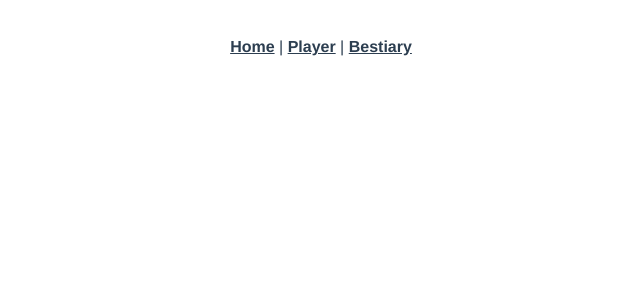
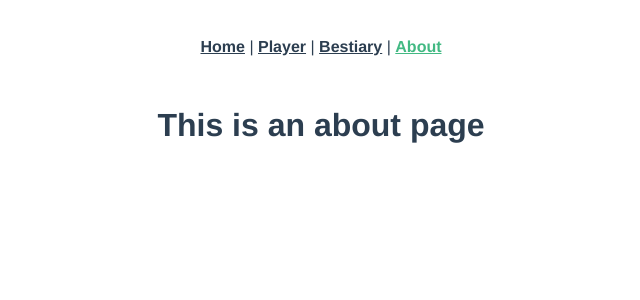
Before and after one commit to rodskin/vue3_testing, a Vue app: page /about in a window 1280 px wide. Shown: the top 300 px of the page, without its empty margins (319-959 px from the left). Built offline with nearby package versions, Linux system fonts and the light colour scheme.

Commit message:
ajout page about

```diff
--- a/src/App.vue
+++ b/src/App.vue
@@ -2,7 +2,8 @@
   <div id="nav">
     <router-link to="/">Home</router-link> |
     <router-link to="/player">Player</router-link> |
-    <router-link to="/bestiary/gobelin">Bestiary</router-link>
+    <router-link to="/bestiary/gobelin">Bestiary</router-link> |
+    <router-link to="/about">About</router-link>
   </div>
   <router-view/>
 </template>
--- a/src/router/index.js
+++ b/src/router/index.js
@@ -1,14 +1,20 @@
 import { createRouter, createWebHistory } from 'vue-router'
-import home from '../views/home.vue'
-import bestiary from '../views/bestiary.vue'
-import player from '../views/player.vue'
-import page from '../views/page.vue'
+import home from '../views/home'
+import about from '../views/about'
+import bestiary from '../views/bestiary'
+import player from '../views/player'
+import page from '../views/page'
 
 const routes = [
     {
         path: '/',
         name: 'Home',
         component: home
+    },
+    {
+        path: '/about',
+        name: 'About',
+        component: about
     },
     {
         path: '/page/:filename',
--- a/src/views/about.vue
+++ b/src/views/about.vue
@@ -3,3 +3,9 @@
     <h1>This is an about page</h1>
   </div>
 </template>
+
+<script>
+export default {
+    name: 'about'
+}
+</script>
--- a/src/views/bestiary.vue
+++ b/src/views/bestiary.vue
@@ -6,7 +6,7 @@
 </template>
 
 <script>
-import arrayAttributes from '@/components/array_attributes.vue'
+import arrayAttributes from '@/components/array_attributes'
 
 export default {
     name: 'monster',
--- a/src/views/home.vue
+++ b/src/views/home.vue
@@ -4,7 +4,7 @@
 
 <script>
 // @ is an alias to /src
-import pageCover from '@/pages/cover.vue'
+import pageCover from '@/pages/cover'
 
 export default {
     name: 'home',
--- a/src/views/player.vue
+++ b/src/views/player.vue
@@ -6,7 +6,7 @@
 </template>
 
 <script>
-import arrayAttributes from '@/components/array_attributes.vue'
+import arrayAttributes from '@/components/array_attributes'
 import races from '@/datas/races.js'
 
 export default {
```
